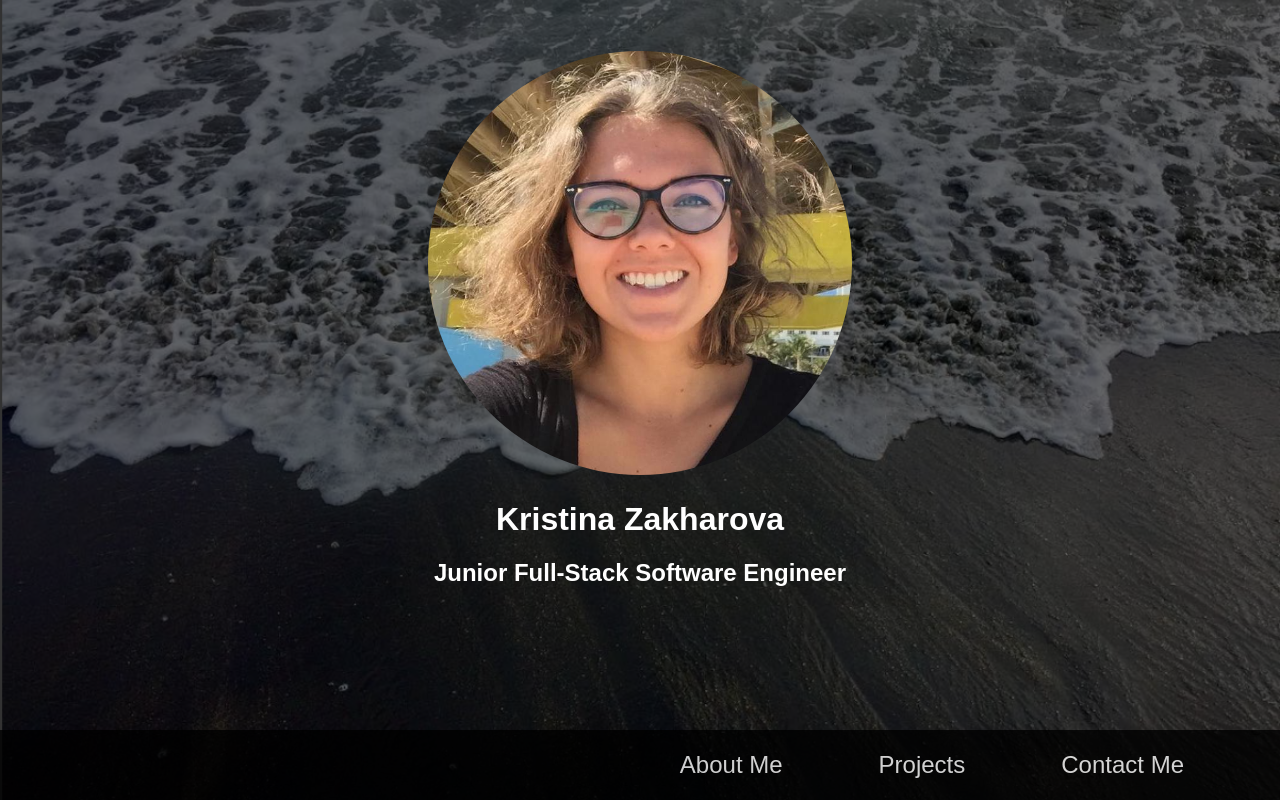
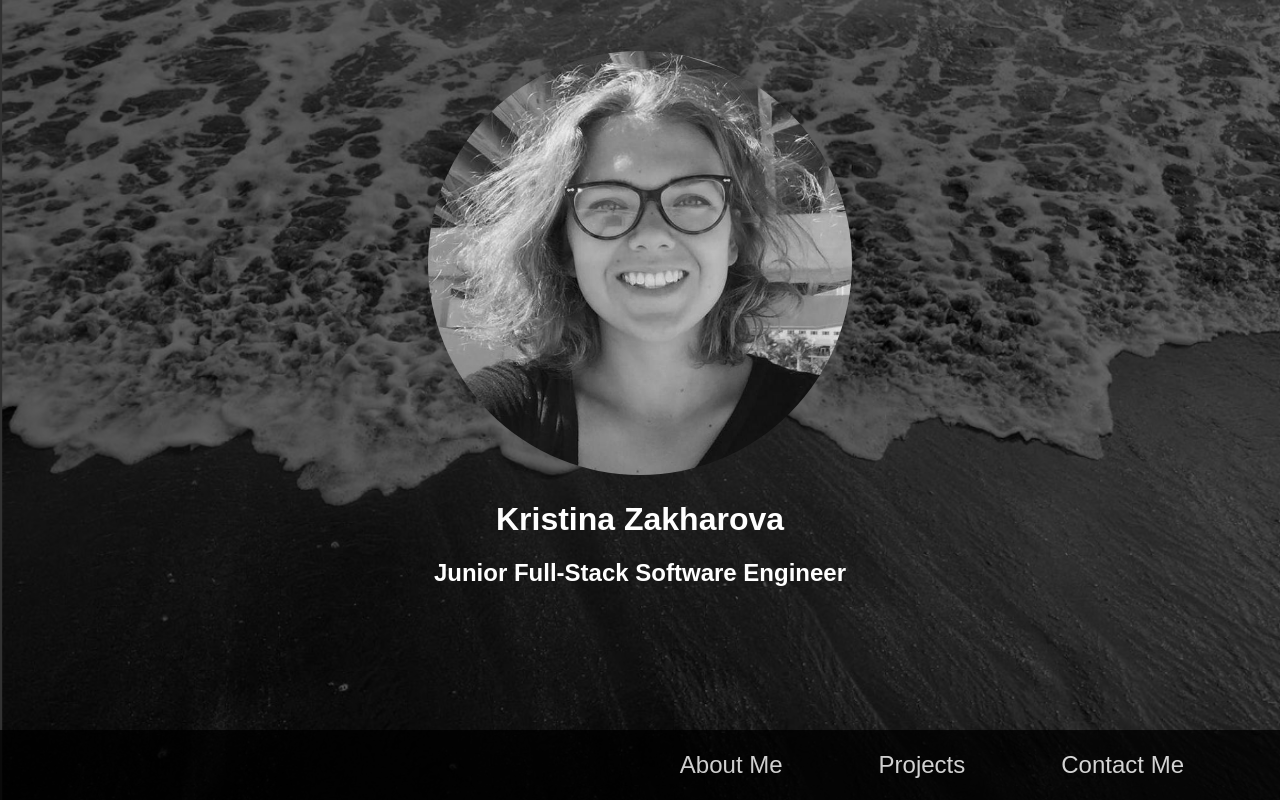
Before and after one commit to zakharovakr/my-portfolio-app, a React (Create React App) app: page / in a window 1280 px wide. Shown: the top 800 px of the page. Built offline with nearby package versions, Linux system fonts and the light colour scheme.

Commit message:
chnaged my image to balck and white with css

```diff
--- a/src/css/hero.css
+++ b/src/css/hero.css
@@ -10,7 +10,9 @@
     background-position: center;
     overflow: hidden;
     z-index: 1;
-    position:relative
+    position:relative;
+    -webkit-filter: grayscale(100%); /* Safari 6.0 - 9.0 */
+    filter: grayscale(100%);
   }
 
   .hero-img::after {
```
Also changed, not shown: src/images/me.jpeg, 1 other file (tests, documents, lock files or other folders).
